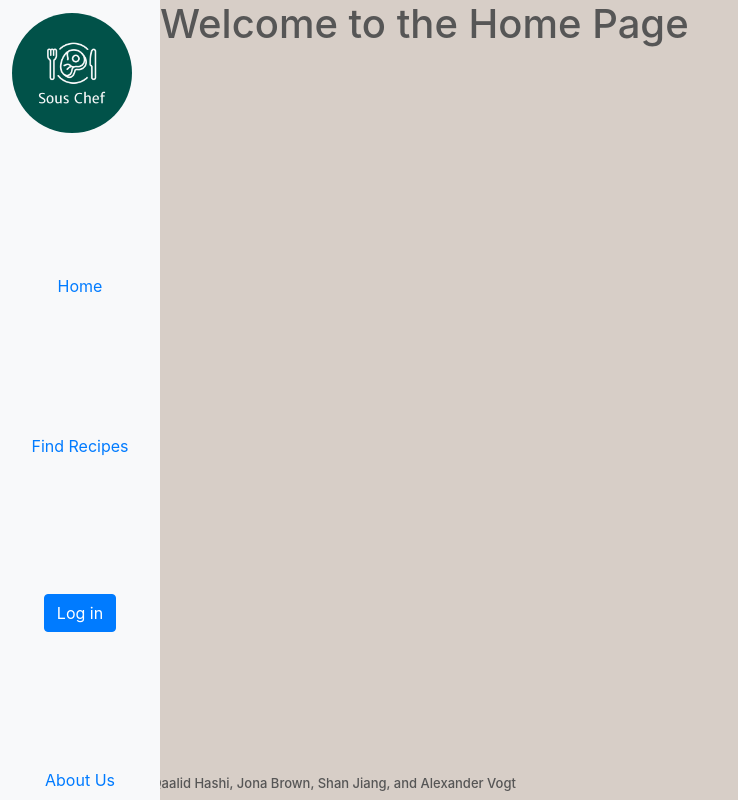
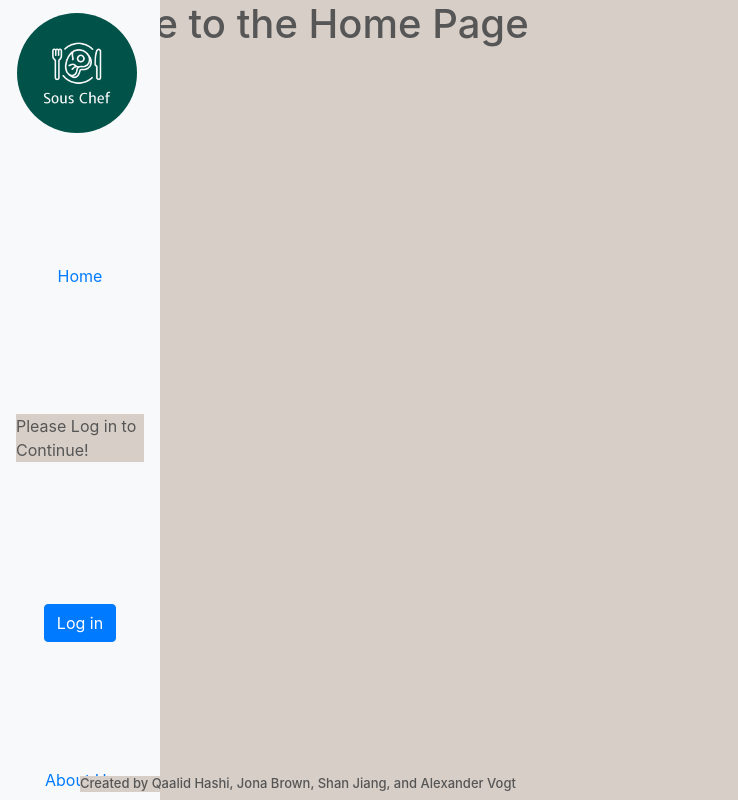
Before and after one commit to Team-PUT/final-project, a React (Create React App) app: page / in a window 1280 px wide. Shown: the whole page, without its empty margins (0-738 px from the left). Built offline with nearby package versions, Linux system fonts and the light colour scheme; the HTML template or start-up script is replaced by a standard one.

Commit message:
Fixes Navbar

```diff
--- a/src/FormPage.css
+++ b/src/FormPage.css
@@ -1,11 +1,17 @@
 .form {
+
+}
+
+.formdiv{
+  margin-left: 1em;
+  border: red solid 5px;
   width: 100%;
   margin-left: 0em;
   margin-right: 0em;
 }
 
-.formdiv{
-  margin-left: 1em;
+.formCol {
+  border: red solid 5px;
 }
 
 .container{
--- a/src/FormPage.js
+++ b/src/FormPage.js
@@ -13,8 +13,6 @@ import Spinner from 'react-bootstrap/Spinner';
 
 const REACT_APP_PORT = process.env.REACT_APP_PORT;
 
-
-// let updatedArray= [];
 class FormPage extends React.Component {
 
   constructor(props) {
@@ -67,7 +65,7 @@ class FormPage extends React.Component {
         <span className = 'formDiv'>
           <Container class= "container">
             <Row>
-              <Col>
+              <Col class= 'formCol' >
                 <Form className= 'form' onSubmit={this.handleSubmit}>
                   <Form.Group controlId='enterMeat'>
                     <Form.Label>Meat</Form.Label>
--- a/src/NavBarClass.js
+++ b/src/NavBarClass.js
@@ -3,7 +3,7 @@ import { Link } from "react-router-dom";
 
 import Navbar from 'react-bootstrap/Navbar';
 import Container from 'react-bootstrap/Container';
-
+import { withAuth0 } from '@auth0/auth0-react';
 import LogoutButton from './LogoutButton';
 import Login from './Login';
 
@@ -12,12 +12,13 @@ import Logo from './picture/Sous-Chef-4.png';
 
 class NavBarClass extends React.Component {
   render () {
+    const { isAuthenticated }= this.props.auth0;
     return (
       <>
-      <Navbar collapseOnSelect className ="navbar-container">
+        <Navbar id ="navbar-container">
           <Container className="navbar">
             <Navbar.Brand className="brand-name">
-        <img
+              <img id = 'logo'
                 alt=""
                 src={Logo}
                 width="120"
@@ -26,10 +27,10 @@ class NavBarClass extends React.Component {
               />{' '}
             </Navbar.Brand>
             <Link to="/">Home</Link>
-        <Link to="/form">Find Recipes</Link>
+            {isAuthenticated ? <Link to="/form">Find Recipes</Link> : <p> Please Log in to Continue!</p>}
             {this.props.auth ?
               <>
-          <Link to="/profile" className="profile-link">Profile</Link>
+              {isAuthenticated ? <Link to="/profile" className="profile-link">Profile</Link> : ''}
               <LogoutButton />
               </>
               : <Login/>}
@@ -42,4 +43,4 @@ class NavBarClass extends React.Component {
 }
 
 
-export default NavBarClass;
+export default withAuth0(NavBarClass);
--- a/src/NavbarClass.css
+++ b/src/NavbarClass.css
@@ -3,23 +3,21 @@
   border-radius: 50%;
 }
 
-.navbar-container {
-  width: 10em;
+#navbar-container {
   height: 100vh;
   float: left;
   position: fixed;
-  margin-top: 0px;
-  z-index: 100;
 }
 
 .navbar {
   background-color: #F8F9FA;
-  display: flex;
   flex-direction: column;
   height: 100vh;
-  position: fixed;
+  width: 10em;
+  float: left;
 }
 
 .brand-name {
   background-color: #F8F9FA;
+  padding-left: 10px;
 }
```
Lines whose indentation alone changed are shown as unchanged.
